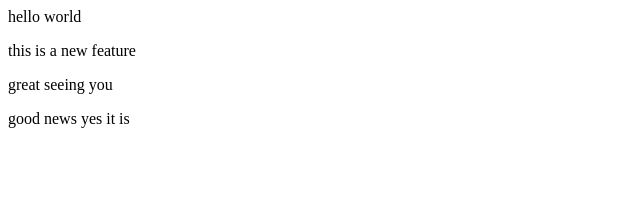
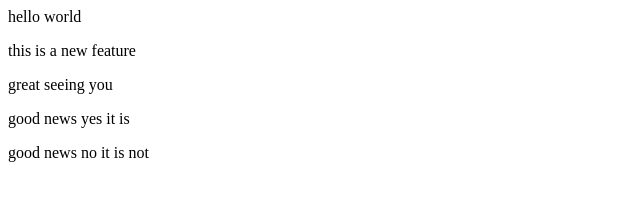
Before and after one commit to rish7897/project-1, a plain HTML site: page index.html in a window 1280 px wide. Shown: the whole page, without its empty margins (0-640 px from the left). Drawn offline with Linux system fonts and the light colour scheme.

Commit message:
both lines added

```diff
--- a/index.html
+++ b/index.html
@@ -1,4 +1,7 @@
 <p>hello world</p>
 <p>this is a new feature</p>
 <p>great seeing you</p>
+
 <p>good news yes it is</p>
+
+<p>good news no it is not</p>
```
